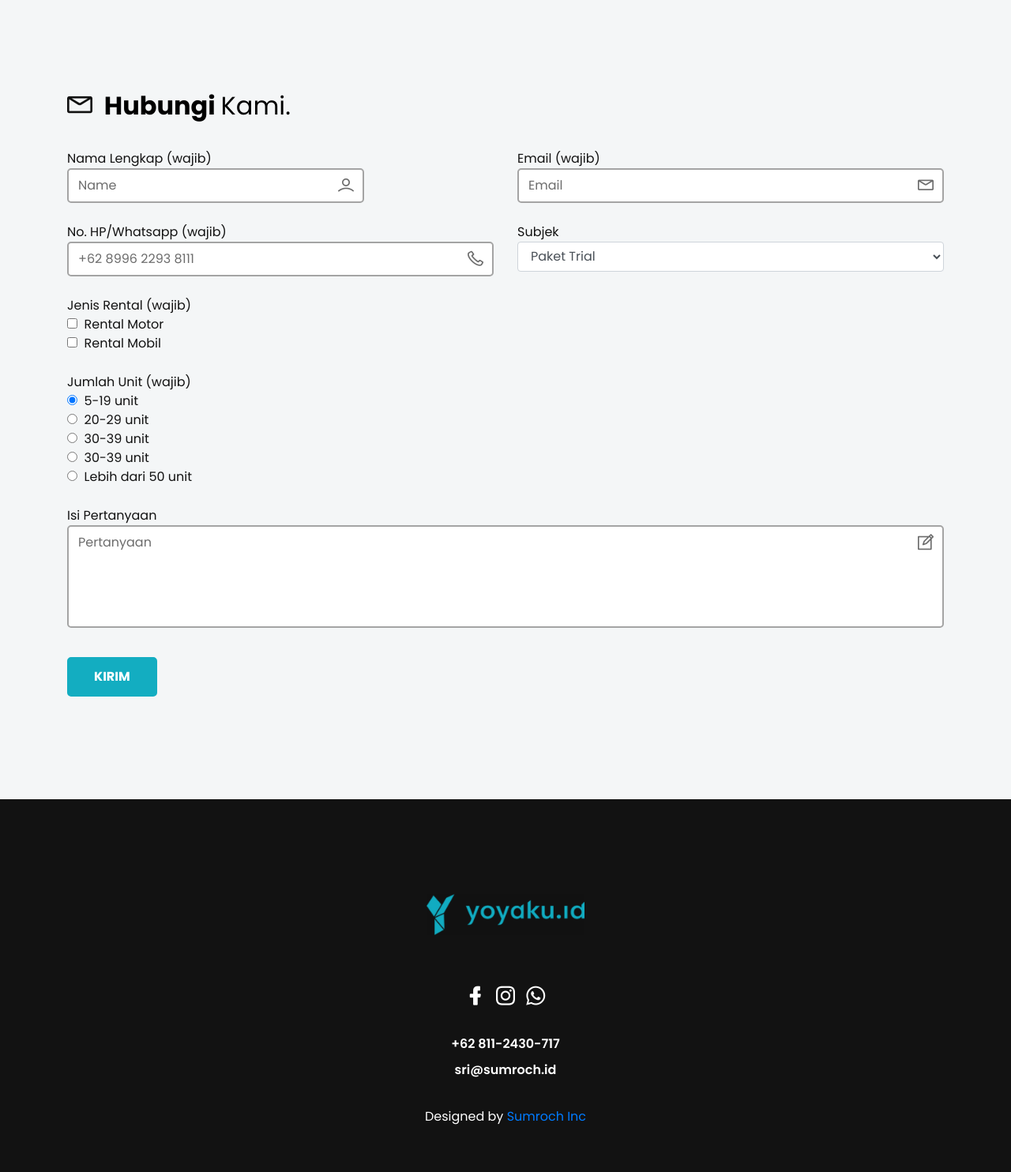
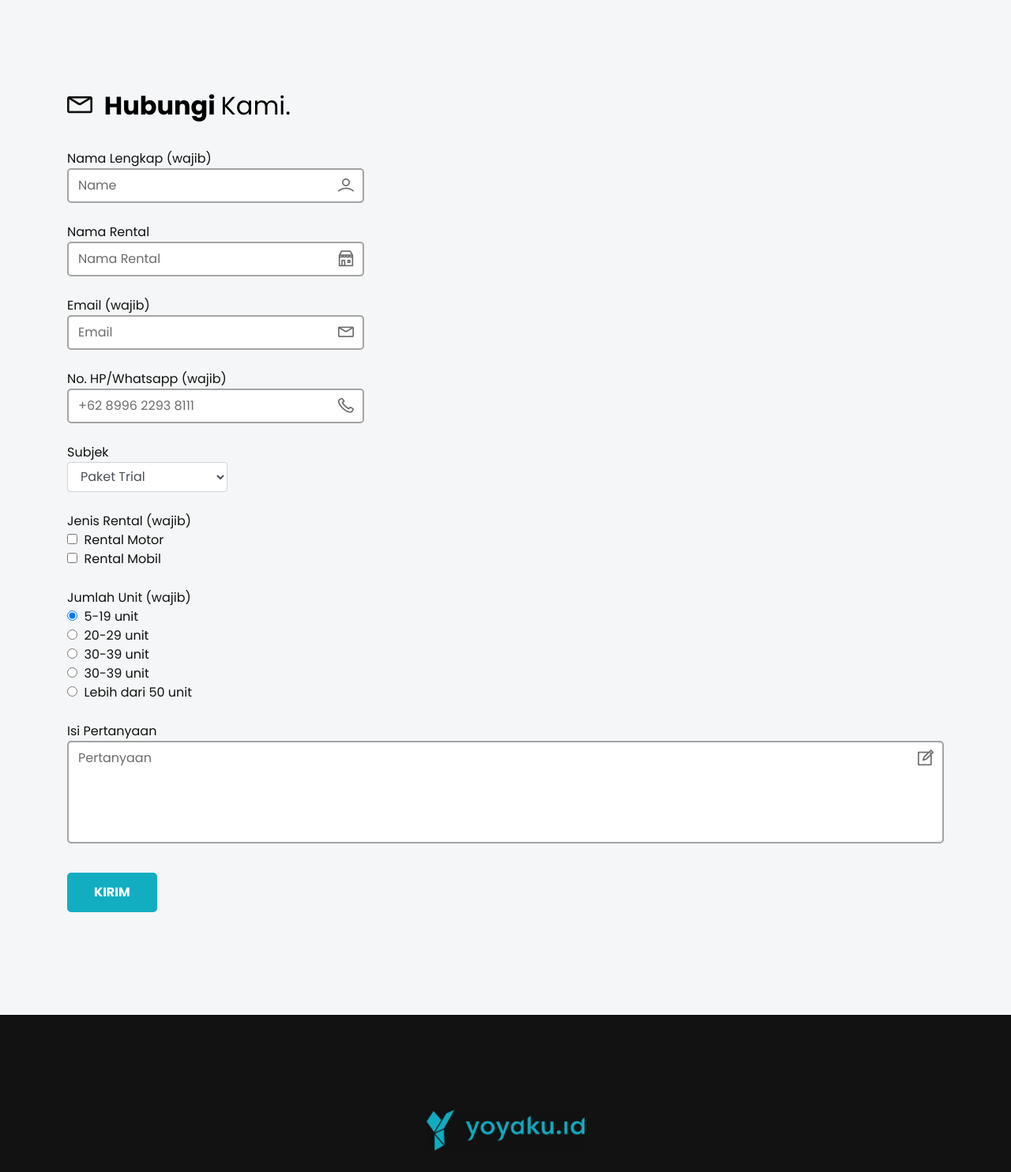
Before and after one commit to idadrusdiana/landBCC, a PHP site: page / in a window 1280 px wide. Shown: the part 5016-6500 px from the top of the page at 79% size. Run offline with PHP 8.4, Linux system fonts and the light colour scheme; some libraries are stand-ins or nearby versions.

Commit message:
user interface

```diff
--- a/assets/js/main.js
+++ b/assets/js/main.js
@@ -255,7 +255,7 @@
                     'success'
                 );
                 $('#sender').html('Kirim');
-                // $('#sender').removeAttr('disabled');
+                $('#sender').removeAttr('disabled');
             }
         })
     }
--- a/index.php
+++ b/index.php
@@ -452,7 +452,7 @@
 
                         <form id="contact" method="post" action="mail.php">
                             <div class="row">
-                                <div class="col-md-6">
+                                <div class="col-md-12">
                                     <div class="form-input mt-25">
                                         <span>Nama Lengkap (wajib)</label>
                                         <div class="input-items default">
@@ -461,27 +461,39 @@
                                         </div>
                                     </div> <!-- form input -->
                                 </div>
-                                <div class="col-md-6">
+                                <div class="col-md-12">
                                     <div class="form-input mt-25">
-                                        <span>Email (wajib)</span>
+                                        <span>Nama Rental
+                                            <div class="input-items default">
+                                                <input name="name_rental" type="text" placeholder="Nama Rental">
+                                                <i class="lni lni-restaurant"></i>
+                                            </div>
+                                        </span>
+                                    </div> <!-- form input -->
+                                </div>
+                                <div class="col-md-12">
+                                    <div class="form-input mt-25">
+                                        <span>Email (wajib)
                                             <div class="input-items default">
                                                 <input type="email" name="email" placeholder="Email">
                                                 <i class="lni lni-envelope"></i>
                                             </div>
+                                        </span>
                                     </div> <!-- form input -->
                                 </div>
-                                <div class="col-md-6">
+                                <div class="col-md-12">
                                     <div class="form-input mt-25">
-                                        <span>No. HP/Whatsapp (wajib)</span>
+                                        <span>No. HP/Whatsapp (wajib)
                                             <div class="input-items default">
                                                 <input name="phone" type="text" placeholder="+62 8996 2293 8111">
                                                 <i class="lni lni-phone"></i>
                                             </div>
+                                        </span>
                                     </div> <!-- form input -->
                                 </div>
-                                <div class="col-md-6">
+                                <div class="col-md-12">
                                     <div class="form-input mt-25">
-                                        <span>Subjek</span>
+                                        <span>Subjek
                                             <div class="input-items default">
                                                 <select name="subject" class="form-control" aria-required="true" aria-invalid="false">
                                                     <option value="Paket Trial">Paket Trial</option>
@@ -491,15 +503,17 @@
                                                     <option value="Pertanyaan lainnya">Pertanyaan lainnya</option>
                                                 </select>
                                             </div>
+                                        </span>
                                     </div>
                                 </div>
                                 <div class="col-md-12">
                                     <div class="form-input mt-25">
-                                        <span>Jenis Rental (wajib)</span>
+                                        <span>Jenis Rental (wajib)
                                         <div class="checkbox-items default">
                                             <span class="checkbox"><input type="checkbox" name="jenis_rental[]" value="Rental Motor">&nbsp Rental Motor</span> <br>
                                             <span class="checkbox"><input type="checkbox" name="jenis_rental[]" value="Rental Mobil">&nbsp Rental Mobil</span>
                                         </div>
+                                        </span>
                                     </div> <!-- form input -->
                                 </div>
                                 <div class="col-md-12">
```
Also changed, not shown: mail.php (+5 -3 lines). Lines whose indentation alone changed are shown as unchanged.
